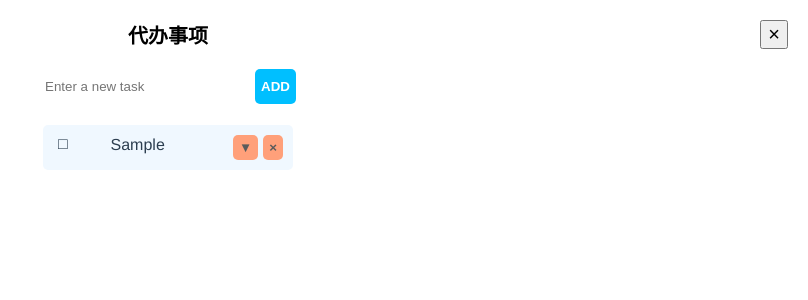
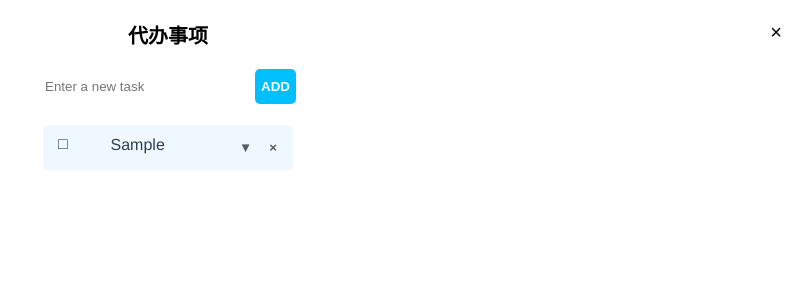
Before and after one commit to Francis-cell/TodoList, a Vue app: page / in a window 1280 px wide. Both pictures are taken after typing "Sample" into the empty fields and a click on the button "ADD". Shown: the top 300 px of the page, without its empty margins (472-1280 px from the left). Built offline with nearby package versions, Linux system fonts and the light colour scheme.

Commit message:
[add]完善任务部分div中内容的填充；尝试解决ico图标使用不了的问题

```diff
--- a/src/components/TodoList/TodoListMain.vue
+++ b/src/components/TodoList/TodoListMain.vue
@@ -27,6 +27,7 @@
                                     :value="item.label"
                                     @click="addToSelectedOptions($event, item)"
                                 >
+<!--                                    <img :src="(getIndexWithList(item.label, this.selectedOption) !== -1) ? ico_finish : ico_squareFrame" alt="Icon">-->
                                     <!-- <i :class="selectItemSelectedStatus(item) ? 'finish' : 'square-frame'"></i>-->
                                     {{ checkFinished(item) !== -1 ? '✓' : '□' }}
                                 </div>
@@ -39,14 +40,14 @@
 
                             <!-- 删除按钮 -->
                             <button
-                                    class="delete delete-button element-center"
+                                    class="delete element-center"
                                     @click="deleteTodoSelected($event, item)"
                             >
                                 ×
                             </button>
 
                             <button
-                                    class="delete delete-button element-center"
+                                    class="showDetail element-center"
                                     @click="showVal(item)"
                             >
                                 {{ item.showStatus ? '▲' : '▼' }}
@@ -57,10 +58,12 @@
                         <div v-if="item.showStatus" class="dropdown_btm">
                             <!-- 内部的内容区域 -->
                             <!-- 时间选择器（目前不需要时间选择器，默认当天的24点为完成任务的时间） -->
-                            <div>
-                                任务剩余时间：{{ getTimeRemaining() }} 分钟
+                            <!-- 如果当前的任务已经在完成队列中，则不再计时 -->
+                            <div v-if="getIndexWithList(item.label, this.selectedOption) === -1">
+                                任务剩余时间：{{ getTimeRemaining() }}
                             </div>
                             <!-- 备注 -->
+                            备注：
                             <textarea
                                class="textarea"
                                :value="item.remark"
@@ -79,6 +82,9 @@
 </template>
 
 <script>
+    // 引入需要的图标
+    import ico_squareFrame from '../../assets/images/icos/方框未选.png';
+    import ico_finish from '../../assets/images/icos/对号.png';
     import { ipcRenderer } from 'electron';
     export default {
         name: "TodoList",
@@ -89,10 +95,19 @@
                 // 用来存储页面上的任务列表数据
                 todoListValues: [],
                 // 被选中列表的值
-                selectedOption: []
+                selectedOption: [],
+
+                // 页面图标
+                // 方框图标
+                ico_squareFrame: '',
+                // 对号图标
+                ico_finish: ''
             }
         },
         mounted() {
+            // 引入图标
+            this.ico_finish = ico_finish;
+            this.ico_squareFrame = ico_squareFrame;
         },
         watch: {
             // todoListValues: {
@@ -176,7 +191,7 @@
                     // 点击的时候，如果原本被选中列表中有当前元素，则删除，没有则添加
                     let indexTmp = this.getIndexWithList(item.label, this.selectedOption);
                     if (indexTmp !== -1) {
-                        this.selectedOption.splice(i, 1);
+                        this.selectedOption.splice(indexTmp, 1);
                         // 删除当前行元素横线属性
                         if (labelSpan) {
                             labelSpan.classList.toggle('text-with-line');
@@ -193,6 +208,14 @@
             },
             // 展示下拉框部分的内容方法
             showVal(item) {
+                // 首先关闭当前已经打开详情区域的任务详情
+                for (let i = 0; i < this.todoListValues.length; i++) {
+                    if (this.todoListValues[i].showStatus && this.todoListValues[i].label !== item.label) {
+                        this.todoListValues[i].showStatus = false;
+                    }
+                }
+
+                // 然后再执行当前任务详情的打开
                 let indexTmp = this.getIndexWithList(item.label, this.todoListValues);
                 if (indexTmp !== -1) {
                     this.todoListValues[indexTmp].showStatus = !this.todoListValues[indexTmp].showStatus;
@@ -243,9 +266,19 @@
             // 获取当前距离今天24点剩余的时间
             getTimeRemaining() {
                 let now = new Date();
-                let midnight = new Date(now.getFullYear(), now.getMonth(), now.getDate() + 1, 0, 0, 0);
-                let remainingTime = Math.floor((midnight - now) / 1000 / 60); // 毫秒转换为分钟
-                return remainingTime;
+                let midnight = new Date();
+                midnight.setHours(24, 0, 0, 0); // 设置为今天的 24 点
+
+                let remainingTime = midnight - now; // 计算剩余的毫秒数
+
+                // 将剩余毫秒数转换为小时和分钟
+                let hours = Math.floor(remainingTime / (1000 * 60 * 60));
+                let minutes = Math.floor((remainingTime % (1000 * 60 * 60)) / (1000 * 60));
+
+                // 格式化时间为 "小时:分钟" 形式
+                let formattedTime = `${hours.toString().padStart(2, '0')}h ${minutes.toString().padStart(2, '0')}min`;
+
+                return formattedTime;
             }
         }
     }
--- a/src/styles/styles.css
+++ b/src/styles/styles.css
@@ -41,6 +41,8 @@ h2 {
     top: 20px;
     right: 20px;
     font-size: 20px;
+    background-color: rgba(255, 160, 122, 0);
+    border: none;
     color: black;
     cursor: pointer;
 }
@@ -181,7 +183,19 @@ button.delete {
     margin-left: 5px;
     border-radius: 5px;
     height: 25px;
-    background-color: #FFA07A;
+    background-color: rgba(255, 160, 122, 0);
+    border: none;
+    color: #595b5c;
+    font-weight: bold;
+    cursor: pointer;
+    float: right;
+}
+
+button.showDetail {
+    margin-left: 5px;
+    border-radius: 5px;
+    height: 25px;
+    background-color: rgba(255, 160, 122, 0);
     border: none;
     color: #595b5c;
     font-weight: bold;
@@ -274,7 +288,7 @@ ul#todo-list li:nth-child(7n) .dropdown_top{
 /** 大文本框样式 */
 .textarea {
     width: 200px;
-    height: 160px;
+    height: 150px;
     padding: 10px;
     font-size: 16px;
     border: 1px solid #ccc;
@@ -297,5 +311,5 @@ ul#todo-list li:nth-child(7n) .dropdown_top{
 
 /** 完成图标类 */
 .finish {
-    background-image: url("../assets/images/icos/对号.png");
+    background-image: url("../assets/images/icos/对号.ico");
 }
--- a/vue.config.js
+++ b/vue.config.js
@@ -1,10 +1,26 @@
 const { defineConfig } = require('@vue/cli-service')
 module.exports = defineConfig({
   transpileDependencies: true,
+  // 配置禁止对大部分不是很重要规则的校验，避免代码无法运行
   lintOnSave: false,
+  // 配置对本地node.js访问的权限，避免fs错误
   pluginOptions:{
     electronBuilder:{
       nodeIntegration:true
     }
+  },
+  // 配置对ico图片文件的支持
+  module: {
+    rules: [
+      {
+        test: /\.ico$/,
+        use: {
+          loader: 'file-loader',
+          options: {
+            name: 'images/[name].[ext]'
+          }
+        }
+      }
+    ]
   }
 })
```
Also changed, not shown: src/assets/images/icos/方框未选.png (added).
